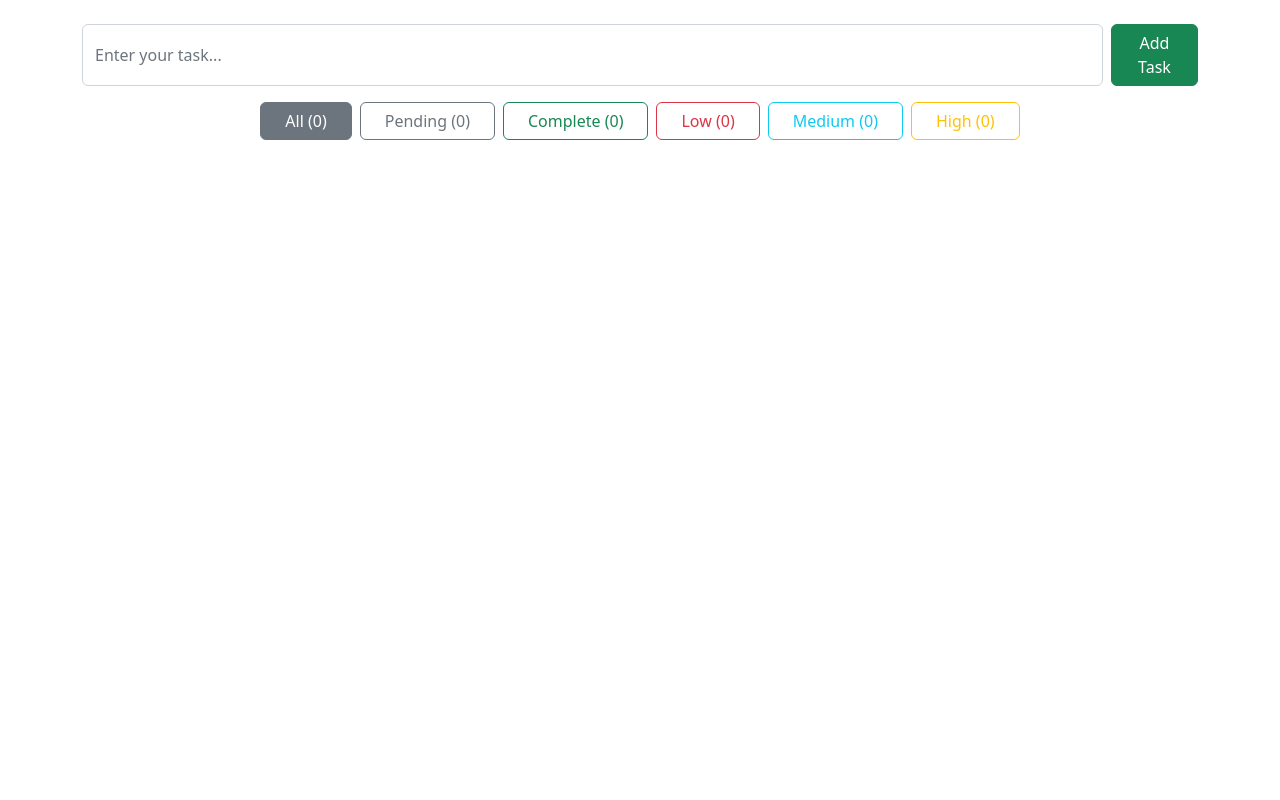
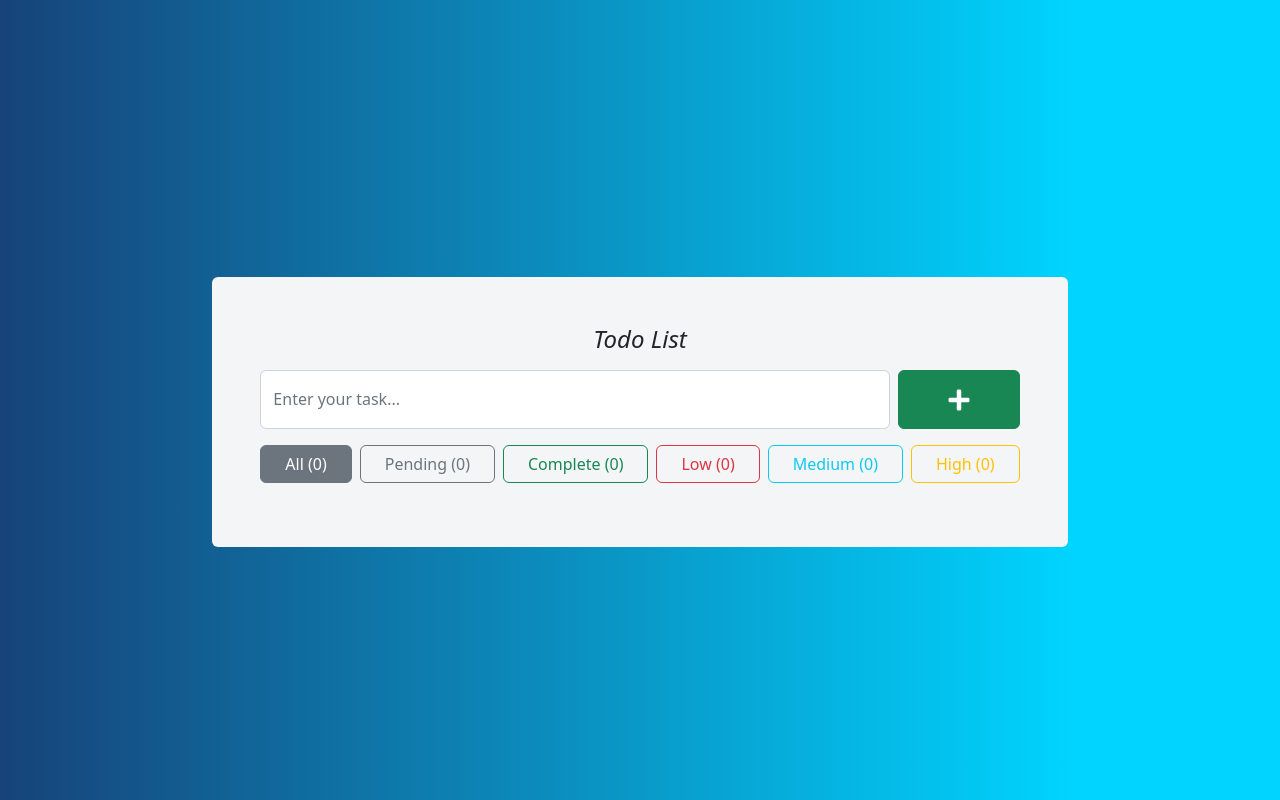
Before and after one commit to kaziFahmid/qtec-test, a React (Vite) app: page / in a window 1280 px wide. Built offline with nearby package versions, Linux system fonts and the light colour scheme.

Commit message:
Read me file added

```diff
--- a/src/Components/Main.jsx
+++ b/src/Components/Main.jsx
@@ -1,12 +1,13 @@
 import React, { useEffect, useState } from "react";
-
 import { TodoItem } from "./TodoItem/TodoItem";
-
+import { FaPlus } from "react-icons/fa";
 export const Main = () => {
   const [inputValue, setInputValue] = useState("");
   const [todoList, setTodoList] = useState([]);
   const [editingIndex, setEditingIndex] = useState(null);
   const [filter, setFilter] = useState("all");
+
+  //   ----------All Todos Counts variables----------
   const AllTodoListCount = todoList?.length;
   const AllTodoLowListsCount = todoList.filter(
     (todo) => todo?.status === "low"
@@ -93,7 +94,13 @@ export const Main = () => {
   };
 
   return (
-      <div className="container mt-4">
+    <div
+      className="container mt-4  p-5 rounded"
+      style={{ background: "#F3F5F7" }}
+    >
+      <h4 className="text-center mb-3">
+        <i>Todo List</i>
+      </h4>
       <div className="text-center d-flex ">
         <input
           type="text"
@@ -105,12 +112,14 @@ export const Main = () => {
         />
         <button
           type="button"
-          className="btn btn-success"
+          className="btn btn-success p-3 px-5"
           onClick={handleAddTodo}
         >
-          Add Task
+          <FaPlus style={{ fontSize: "24px" }} />
         </button>
       </div>
+
+      {/*  //   ----------Filter Todo Based on priority buttons---------- */}
 
       <div className="d-flex flex-column text-center flex-sm-row justify-content-center gap-2 mt-3">
         <div>
@@ -180,6 +189,7 @@ export const Main = () => {
         </div>
       </div>
 
+{/* ----------All Todos---------- */}
       <div className="mt-3">
         {filteredTodoList.map((todo, index) => (
           <TodoItem
--- a/src/Components/TodoItem/TodoItem.jsx
+++ b/src/Components/TodoItem/TodoItem.jsx
@@ -1,13 +1,23 @@
-import React from 'react'
-import { FaRegEdit } from 'react-icons/fa';
-import { MdDelete } from 'react-icons/md';
-import { SlOptionsVertical } from 'react-icons/sl';
-export const TodoItem = ({handleInputChange, todo,index, editingIndex, inputValue, handleStartEdit, handleSaveEdit, handleCancelEdit, handleDeleteTodo, handleUpdateStatus }) => {
+import React from "react";
+import { FaRegEdit } from "react-icons/fa";
+import { MdDelete } from "react-icons/md";
+import { SlOptionsVertical } from "react-icons/sl";
+export const TodoItem = ({
+  handleInputChange,
+  todo,
+  index,
+  editingIndex,
+  inputValue,
+  handleStartEdit,
+  handleSaveEdit,
+  handleCancelEdit,
+  handleDeleteTodo,
+  handleUpdateStatus,
+}) => {
   return (
     <div
       key={index}
-    style={{ position: 'relative' }}
-    className="border px-2 d-flex flex-column flex-sm-row justify-content-between items-center py-2 mb-3"
+      className="border bg-white shadow-sm px-2 d-flex flex-column flex-sm-row justify-content-between items-center py-2 mb-3"
     >
       {editingIndex === index ? (
         <>
@@ -15,7 +25,7 @@ export const TodoItem = ({handleInputChange, todo,index, editingIndex, inputValu
             type="text"
             value={inputValue}
             onChange={handleInputChange}
-          className="form-control w-100 "
+            className="form-control w-100 me-2 "
           />
           <div className="d-flex justify-content-end items-center gap-2 mt-2 mt-sm-0">
             <button
@@ -38,22 +48,22 @@ export const TodoItem = ({handleInputChange, todo,index, editingIndex, inputValu
           <div className="d-flex justify-content-end items-center gap-2">
             <span
               className={`px-3 pt-1  rounded ${
-              todo?.status === 'pending' && 'bg-light'
+                todo?.status === "pending" && "bg-light"
               }`}
               style={{
                 background:
-                (todo?.status === 'high' && '#FFC107') ||
-                (todo?.status === 'low' && '#F8D7DA ') ||
-                (todo?.status === 'complete' && '#D1E7DD') ||
-                (todo?.status === 'medium' && '#0DCAF0'),
+                  (todo?.status === "high" && "#FFC107") ||
+                  (todo?.status === "low" && "#F8D7DA ") ||
+                  (todo?.status === "complete" && "#D1E7DD") ||
+                  (todo?.status === "medium" && "#0DCAF0"),
                 color:
-                (todo?.status === 'medium' && 'black') ||
-                (todo?.status === 'low' && 'red') ||
-                (todo?.status === 'complete' && 'green') ||
-                (todo?.status === 'pending' && '#8F8F8F') ||
-                (todo?.status === 'high' && 'black'),
-              fontWeight: '500',
-              fontSize: '12px',
+                  (todo?.status === "medium" && "black") ||
+                  (todo?.status === "low" && "red") ||
+                  (todo?.status === "complete" && "green") ||
+                  (todo?.status === "pending" && "#8F8F8F") ||
+                  (todo?.status === "high" && "black"),
+                fontWeight: "500",
+                fontSize: "12px",
               }}
             >
               {todo?.status}
@@ -83,7 +93,7 @@ export const TodoItem = ({handleInputChange, todo,index, editingIndex, inputValu
                   <li>
                     <button
                       className="dropdown-item"
-                    onClick={() => handleUpdateStatus(index, 'pending')}
+                      onClick={() => handleUpdateStatus(index, "pending")}
                     >
                       Pending
                     </button>
@@ -91,7 +101,7 @@ export const TodoItem = ({handleInputChange, todo,index, editingIndex, inputValu
                   <li>
                     <button
                       className="dropdown-item"
-                    onClick={() => handleUpdateStatus(index, 'complete')}
+                      onClick={() => handleUpdateStatus(index, "complete")}
                     >
                       Complete
                     </button>
@@ -99,7 +109,7 @@ export const TodoItem = ({handleInputChange, todo,index, editingIndex, inputValu
                   <li>
                     <button
                       className="dropdown-item"
-                    onClick={() => handleUpdateStatus(index, 'high')}
+                      onClick={() => handleUpdateStatus(index, "high")}
                     >
                       High
                     </button>
@@ -107,7 +117,7 @@ export const TodoItem = ({handleInputChange, todo,index, editingIndex, inputValu
                   <li>
                     <button
                       className="dropdown-item"
-                    onClick={() => handleUpdateStatus(index, 'low')}
+                      onClick={() => handleUpdateStatus(index, "low")}
                     >
                       Low
                     </button>
@@ -115,7 +125,7 @@ export const TodoItem = ({handleInputChange, todo,index, editingIndex, inputValu
                   <li>
                     <button
                       className="dropdown-item"
-                    onClick={() => handleUpdateStatus(index, 'medium')}
+                      onClick={() => handleUpdateStatus(index, "medium")}
                     >
                       Medium
                     </button>
@@ -127,5 +137,5 @@ export const TodoItem = ({handleInputChange, todo,index, editingIndex, inputValu
         </>
       )}
     </div>
-  )
-}
+  );
+};
--- a/src/index.css
+++ b/src/index.css
@@ -0,0 +1,8 @@
+body{
+
+  background: linear-gradient(90deg, rgba(22,67,121,1) 0%, rgba(0,212,255,1) 84%);
+  height:100vh;
+  display: flex;
+  justify-content: center;
+  align-items: center;
+}
```
Also changed, not shown: src/main.jsx (+10 -14 lines), README.txt (added), 1 other file (tests, documents, lock files or other folders). Lines whose indentation alone changed are shown as unchanged.
